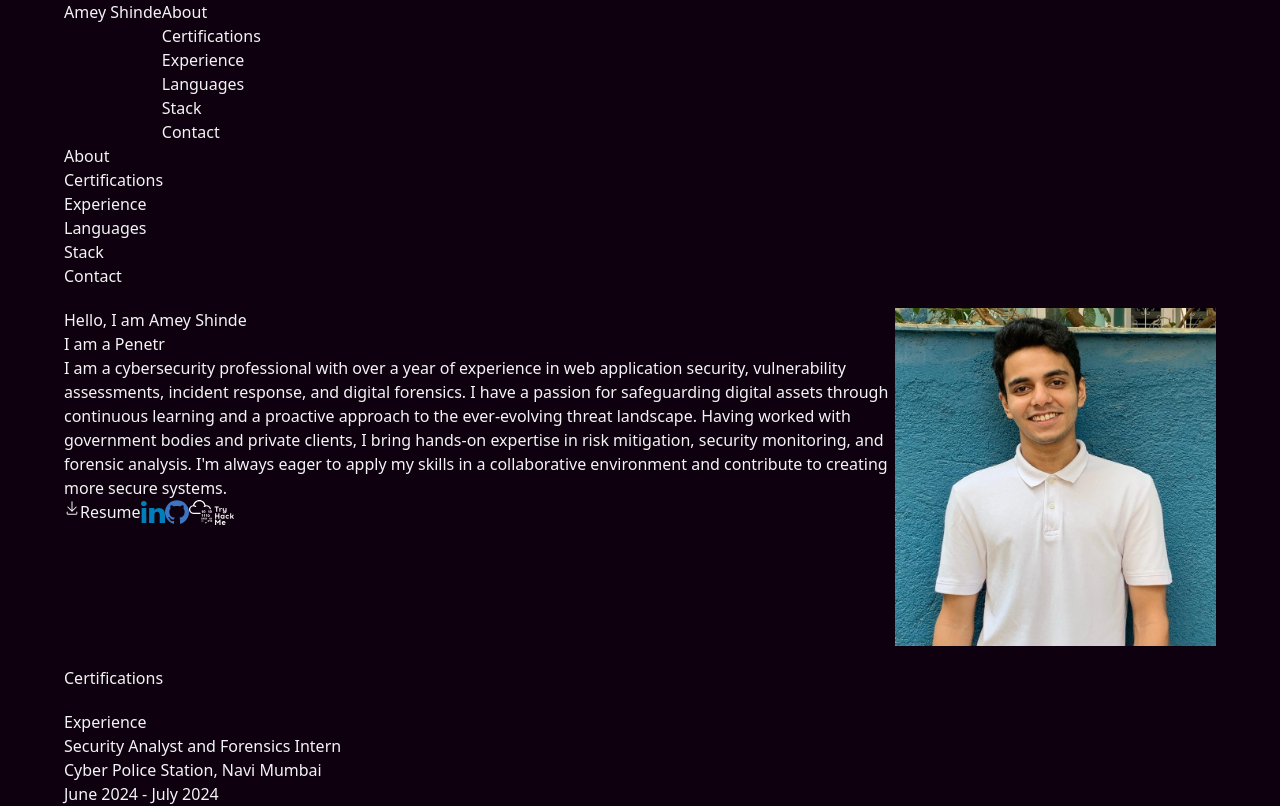
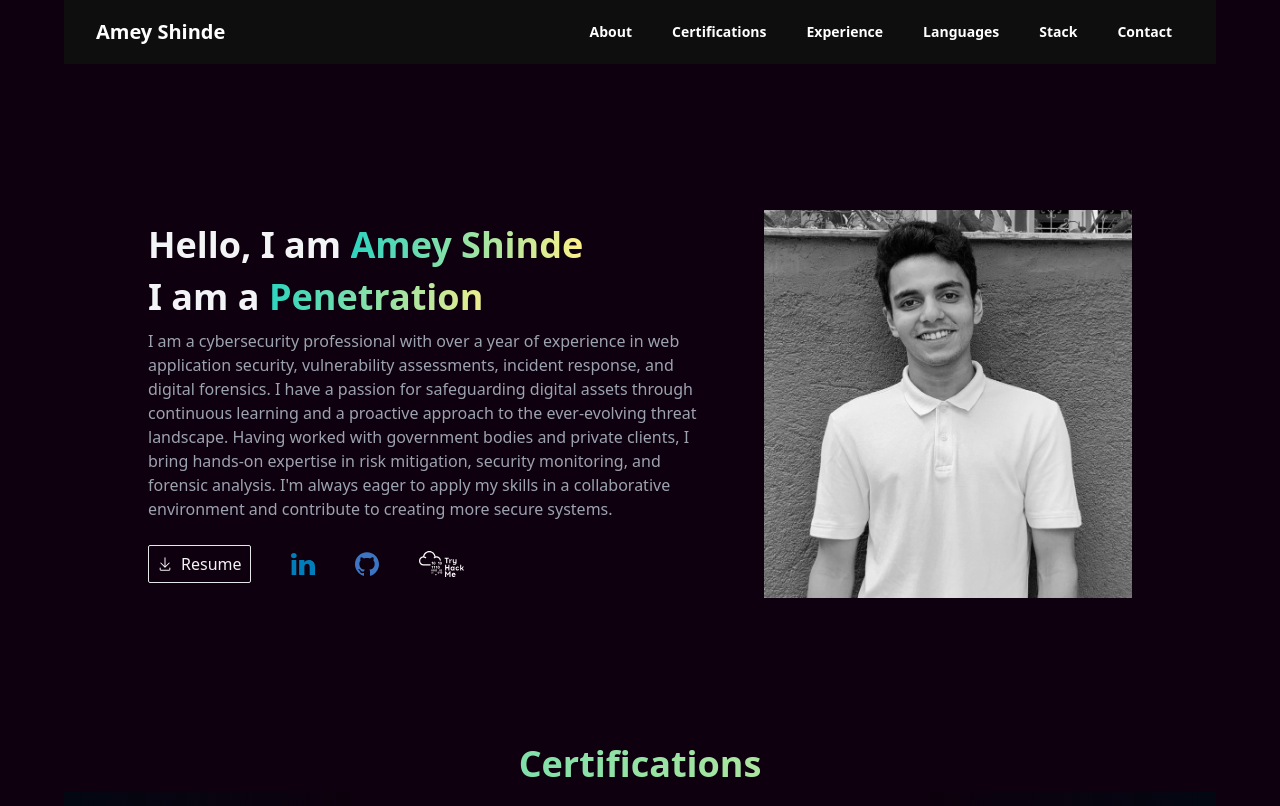
Before and after one commit to rinneganeye/portfolio, a Next.js app: page / in a window 1280 px wide. Shown: the top 806 px of the page. Built offline with nearby package versions, Linux system fonts and the light colour scheme.

Commit message:
config changes v2

```diff
--- a/tailwind.config.js
+++ b/tailwind.config.js
@@ -2,9 +2,9 @@
 module.exports = {
   content: [
     "./src/pages/**/*.{js,ts,jsx,tsx,mdx}",
-    "./src/components/**/*.{js,ts,jsx,tsx,mdx}",
+    "./src/Components/**/*.{js,ts,jsx,tsx,mdx}",
     "./src/app/**/*.{js,ts,jsx,tsx,mdx}",
-    "./components/**/*.{js,ts,jsx,tsx}",
+    "./Components/**/*.{js,ts,jsx,tsx}",
   ],
   theme: {
     extend: {
```
